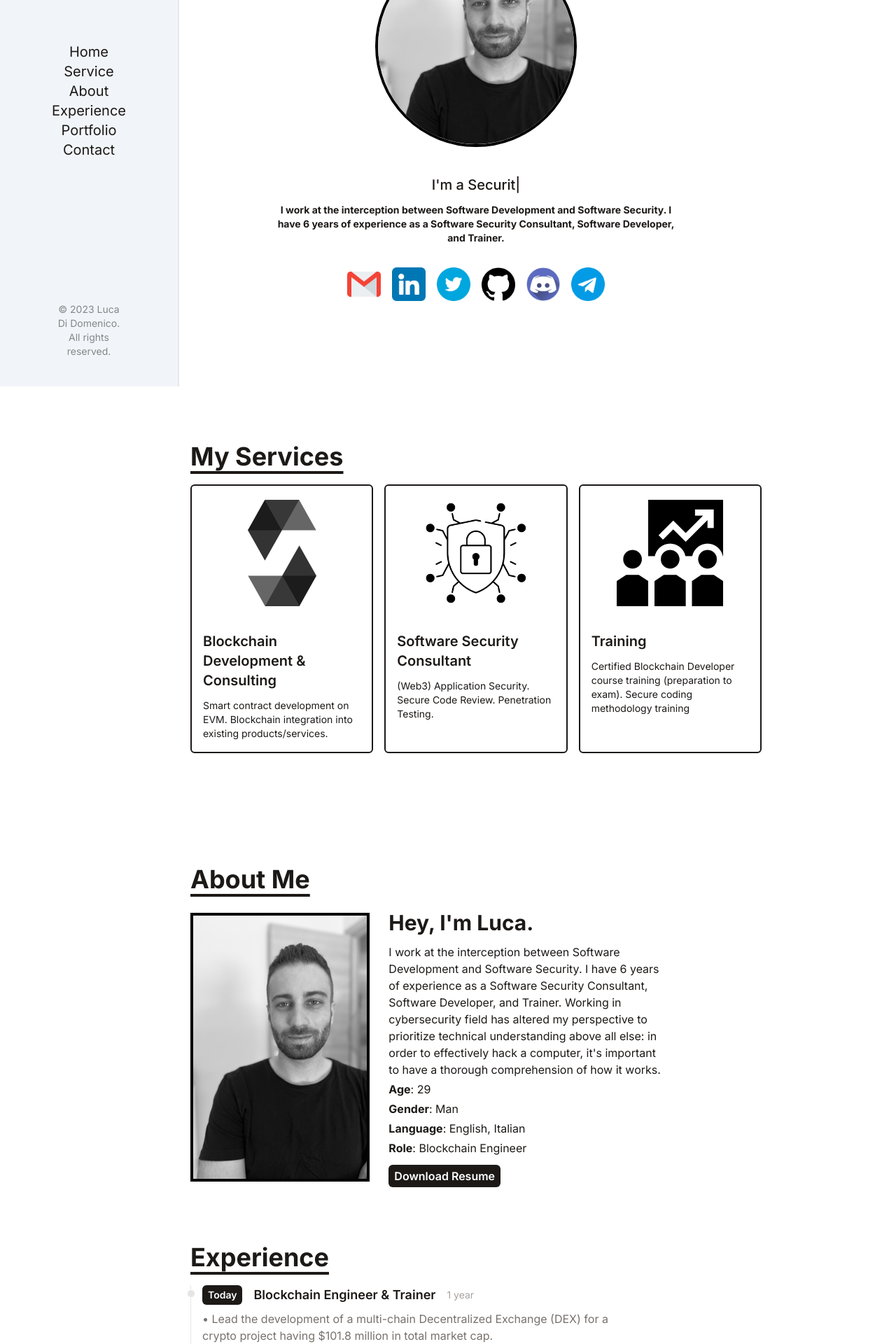
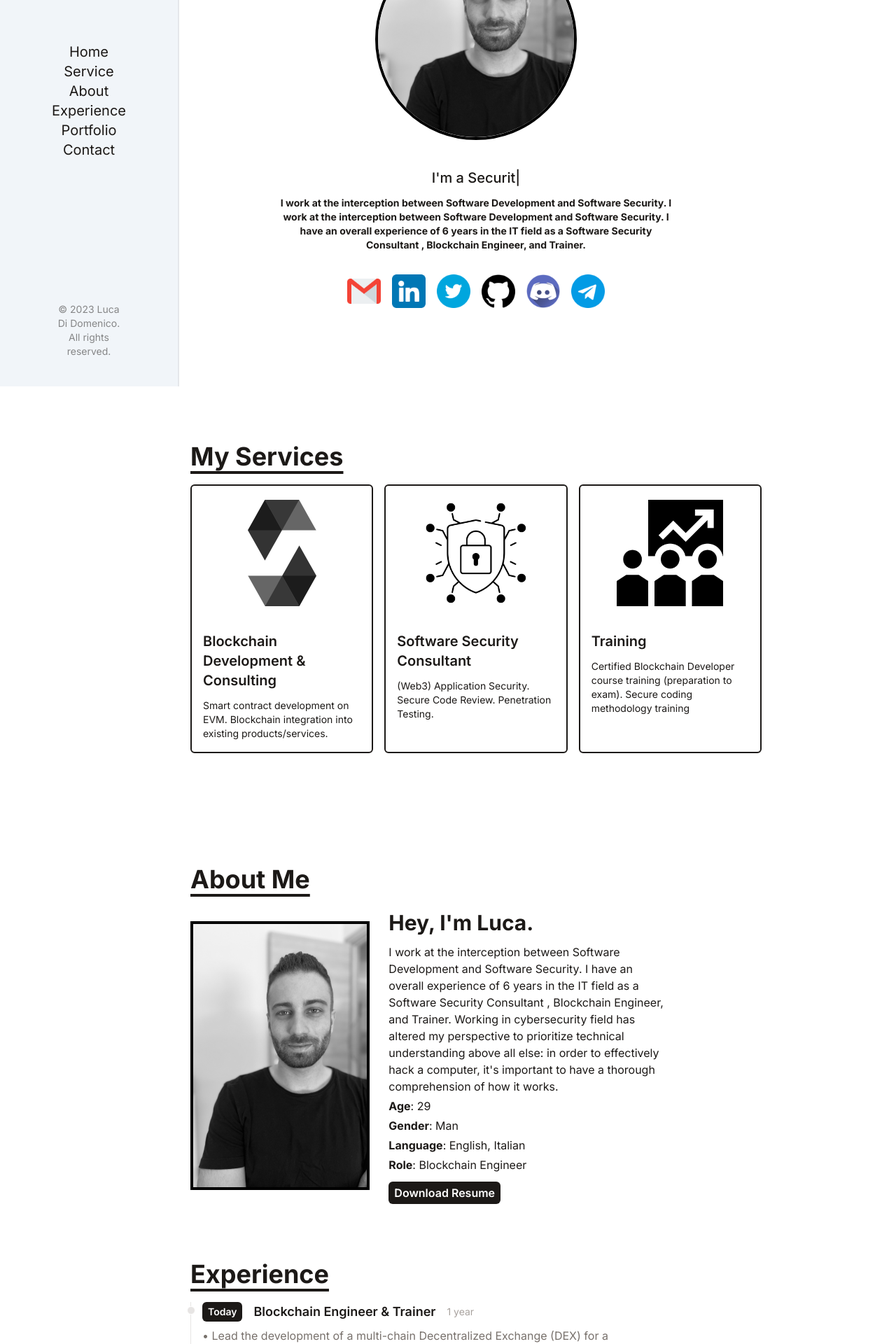
Before and after one commit to lucadidomenico/portfolio-website, a React (Vite) app: page / in a window 1280 px wide. Shown: the part 248-2168 px from the top of the page at 70% size. Built offline with nearby package versions, Linux system fonts and the light colour scheme.

Commit message:
update about

```diff
--- a/src/components/About.jsx
+++ b/src/components/About.jsx
@@ -19,12 +19,12 @@ function About() {
               Hey, I'm Luca.
             </h1>
             I work at the interception between Software Development and Software
-            Security. I have 6 years of experience as a Software Security
-            Consultant, Software Developer, and Trainer. Working in
-            cybersecurity field has altered my perspective to prioritize
-            technical understanding above all else: in order to effectively hack
-            a computer, it's important to have a thorough comprehension of how
-            it works.
+            Security. I have an overall experience of 6 years in the IT field as
+            a Software Security Consultant , Blockchain Engineer, and Trainer.
+            Working in cybersecurity field has altered my perspective to
+            prioritize technical understanding above all else: in order to
+            effectively hack a computer, it's important to have a thorough
+            comprehension of how it works.
             <AboutItem classe="pt-1" name="Age" value="29" />
             <AboutItem name="Gender" value="Man" />
             <AboutItem name="Language" value="English, Italian" />
--- a/src/components/Intro.jsx
+++ b/src/components/Intro.jsx
@@ -28,8 +28,10 @@ function Intro() {
       </p>
       <p className="text-sm max-w-xl mb-6 font-bold">
         I work at the interception between Software Development and Software
-        Security. I have 6 years of experience as a Software Security
-        Consultant, Software Developer, and Trainer.
+        Security. I work at the interception between Software Development and
+        Software Security. I have an overall experience of 6 years in the IT
+        field as a Software Security Consultant , Blockchain Engineer, and
+        Trainer.
       </p>
       <div className="flex flex-row">
         <a href="mailto:info@lucadidomenico.dev" target={"_blank"}>
```
